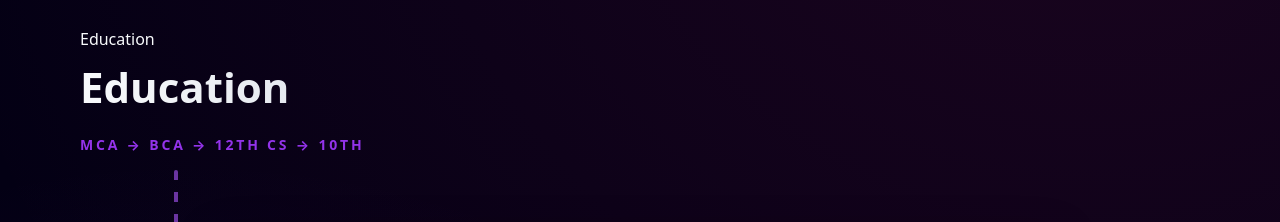
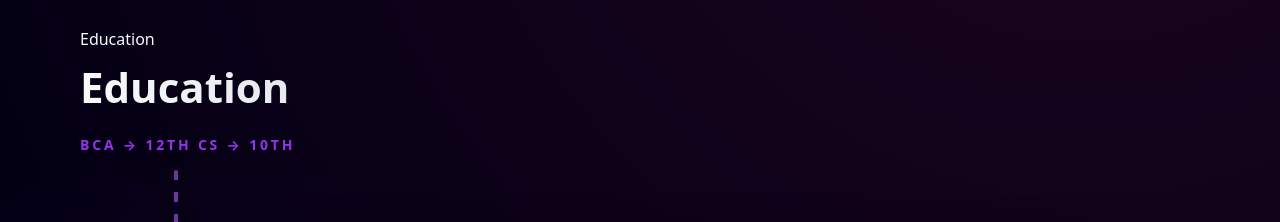
Before and after one commit to rushikeshkale-it/rushikesh-kale-portfolio, a React (Create React App) app: page /#home in a window 1280 px wide. Shown: the part 2300-2522 px from the top of the page. Built offline with nearby package versions, Linux system fonts and the light colour scheme; the HTML template or start-up script is replaced by a standard one.

Commit message:
Upload New Resume

```diff
--- a/src/components/Education.jsx
+++ b/src/components/Education.jsx
@@ -33,7 +33,7 @@ export default function Education() {
 
         <h2 className="section-title edu-title">Education</h2>
 
-        <p className="section-subtitle">MCA → BCA → 12th CS → 10th</p>
+        <p className="section-subtitle">BCA → 12th CS → 10th</p>
 
         <div className="edu-li-wrap">
           <div className="edu-li-line" />
```
